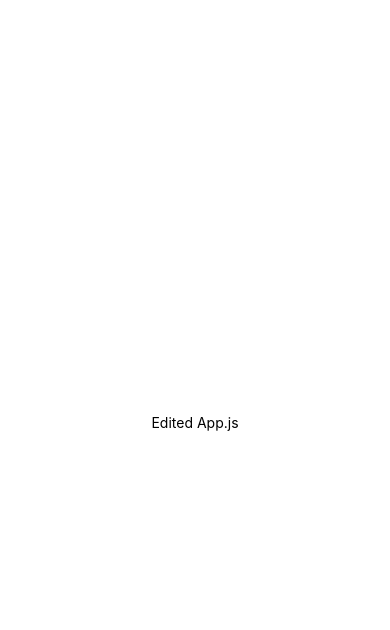
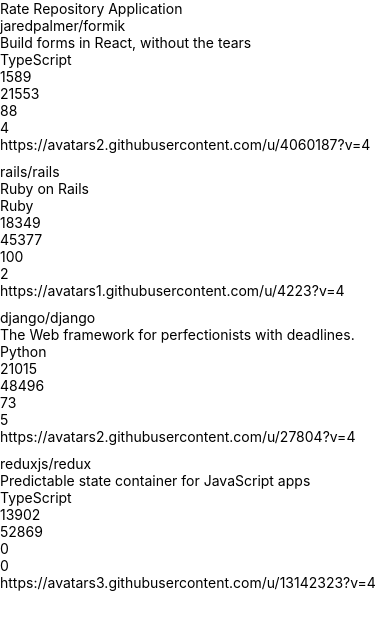
Before and after one commit to imbekrishna/fullstackopen, a React Native app in the folder part10/rate-repository-app/: screen / in a window 390 px wide. Shown: the top 630 px of the page. Built offline with nearby package versions, Linux system fonts and the light colour scheme.

Commit message:
part10-ex-10.3 done

```diff
--- a/part10/rate-repository-app/App.js
+++ b/part10/rate-repository-app/App.js
@@ -1,20 +1,5 @@
-import { StatusBar } from 'expo-status-bar';
-import { StyleSheet, Text, View } from 'react-native';
+import Main from './src/components/Main';
 
 export default function App() {
-  return (
-    <View style={styles.container}>
-      <Text>Edited App.js</Text>
-      <StatusBar style="auto" />
-    </View>
-  );
+  return <Main />;
 }
-
-const styles = StyleSheet.create({
-  container: {
-    flex: 1,
-    backgroundColor: '#fff',
-    alignItems: 'center',
-    justifyContent: 'center',
-  },
-});
--- /dev/null
+++ b/part10/rate-repository-app/src/components/Main.jsx
@@ -0,0 +1,22 @@
+import Constants from 'expo-constants';
+import { View, Text, StyleSheet } from 'react-native';
+import RepositoryList from './RepositoryList';
+
+const styles = StyleSheet.create({
+  container: {
+    marginTop: Constants.statusBarHeight,
+    flexGrow: 1,
+    flexShrink: 1,
+  },
+});
+
+const Main = () => {
+  return (
+    <View style={styles.container}>
+      <Text>Rate Repository Application</Text>
+      <RepositoryList />
+    </View>
+  );
+};
+
+export default Main;
--- /dev/null
+++ b/part10/rate-repository-app/src/components/RepositoryItem.jsx
@@ -0,0 +1,21 @@
+import { View, Text } from 'react-native';
+import React from 'react';
+
+const RepositoryItem = ({ item }) => {
+
+  console.log(item);
+  return (
+    <View>
+      <Text>{item.fullName}</Text>
+      <Text>{item.description}</Text>
+      <Text>{item.language}</Text>
+      <Text>{item.forksCount}</Text>
+      <Text>{item.stargazersCount}</Text>
+      <Text>{item.ratingAverage}</Text>
+      <Text>{item.reviewCount}</Text>
+      <Text>{item.ownerAvatarUrl}</Text>
+    </View>
+  );
+};
+
+export default RepositoryItem;
--- /dev/null
+++ b/part10/rate-repository-app/src/components/RepositoryList.jsx
@@ -0,0 +1,70 @@
+import { View, StyleSheet, FlatList } from 'react-native';
+import React from 'react';
+import RepositoryItem from './RepositoryItem';
+
+const styles = StyleSheet.create({
+  separator: {
+    height: 10,
+  },
+});
+
+const repositories = [
+  {
+    id: 'jaredpalmer.formik',
+    fullName: 'jaredpalmer/formik',
+    description: 'Build forms in React, without the tears',
+    language: 'TypeScript',
+    forksCount: 1589,
+    stargazersCount: 21553,
+    ratingAverage: 88,
+    reviewCount: 4,
+    ownerAvatarUrl: 'https://avatars2.githubusercontent.com/u/4060187?v=4',
+  },
+  {
+    id: 'rails.rails',
+    fullName: 'rails/rails',
+    description: 'Ruby on Rails',
+    language: 'Ruby',
+    forksCount: 18349,
+    stargazersCount: 45377,
+    ratingAverage: 100,
+    reviewCount: 2,
+    ownerAvatarUrl: 'https://avatars1.githubusercontent.com/u/4223?v=4',
+  },
+  {
+    id: 'django.django',
+    fullName: 'django/django',
+    description: 'The Web framework for perfectionists with deadlines.',
+    language: 'Python',
+    forksCount: 21015,
+    stargazersCount: 48496,
+    ratingAverage: 73,
+    reviewCount: 5,
+    ownerAvatarUrl: 'https://avatars2.githubusercontent.com/u/27804?v=4',
+  },
+  {
+    id: 'reduxjs.redux',
+    fullName: 'reduxjs/redux',
+    description: 'Predictable state container for JavaScript apps',
+    language: 'TypeScript',
+    forksCount: 13902,
+    stargazersCount: 52869,
+    ratingAverage: 0,
+    reviewCount: 0,
+    ownerAvatarUrl: 'https://avatars3.githubusercontent.com/u/13142323?v=4',
+  },
+];
+
+const ItemSeparator = () => <View style={styles.separator} />;
+
+const RepositoryList = () => {
+  return (
+    <FlatList data={repositories} ItemSeparatorComponent={ItemSeparator}
+    renderItem={({item}) => (
+      <RepositoryItem key={item.id} item={item}/>
+    )}
+    />
+  );
+};
+
+export default RepositoryList;
```
Also changed, not shown: part10/rate-repository-app/package.json (+9 -3 lines), 2 other files (tests, documents, lock files or other folders).
